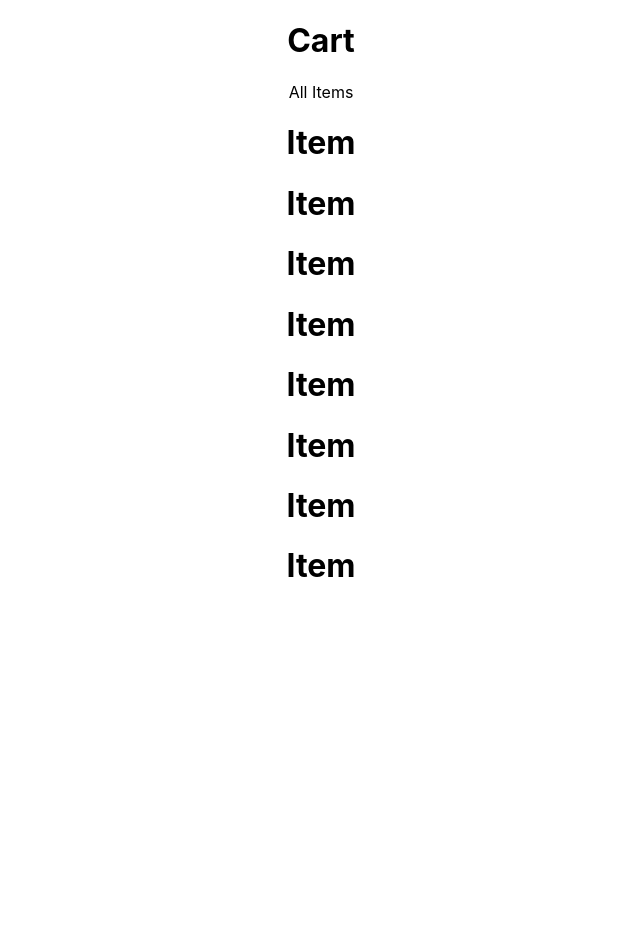
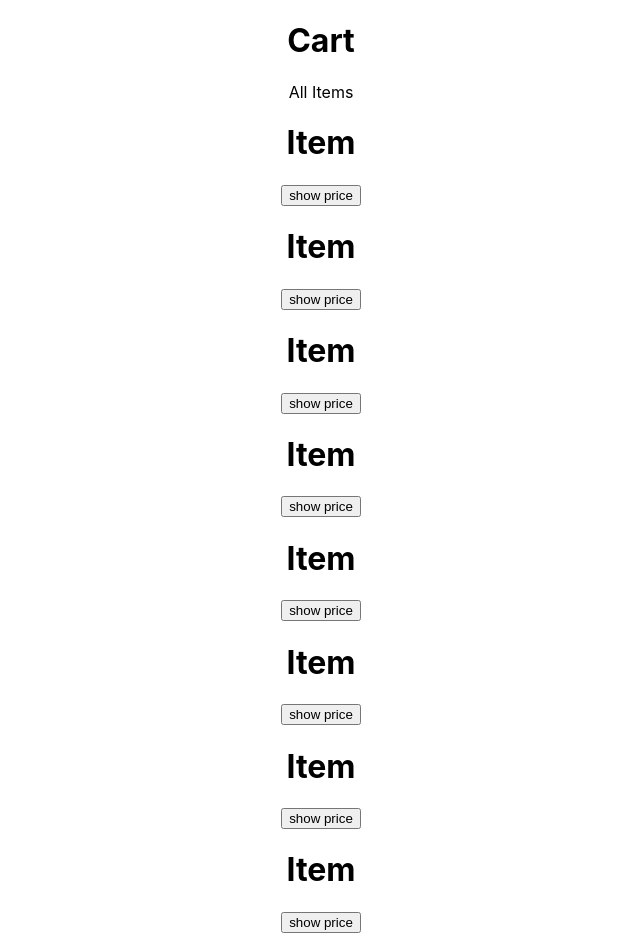
Before and after one commit to randallalala/sei23shop, a React (Create React App) app: page / in a window 1280 px wide. Shown: the whole page, without its empty margins (319-959 px from the left). Before the commit the page ends 800 px from the top, so only its background shows below. Built offline with nearby package versions, Linux system fonts and the light colour scheme.

Commit message:
simulate item click

```diff
--- a/src/Item.jsx
+++ b/src/Item.jsx
@@ -1,10 +1,23 @@
 import React, { Component } from "react";
 
 export default class Item extends Component {
+  state = {
+    show: false,
+  };
+
+  showPriceInformation = () => {
+    this.setState({ show: !this.state.show });
+    // this.setState(prevState => ({show : !prevState.show}))
+  };
+
   render() {
     return (
       <div>
         <h1>Item</h1>
+        <button onClick={this.showPriceInformation} className="showPrice">
+          show price
+        </button>
+        {this.state.show && <div className="itemPrice">price</div>}
       </div>
     );
   }
```
